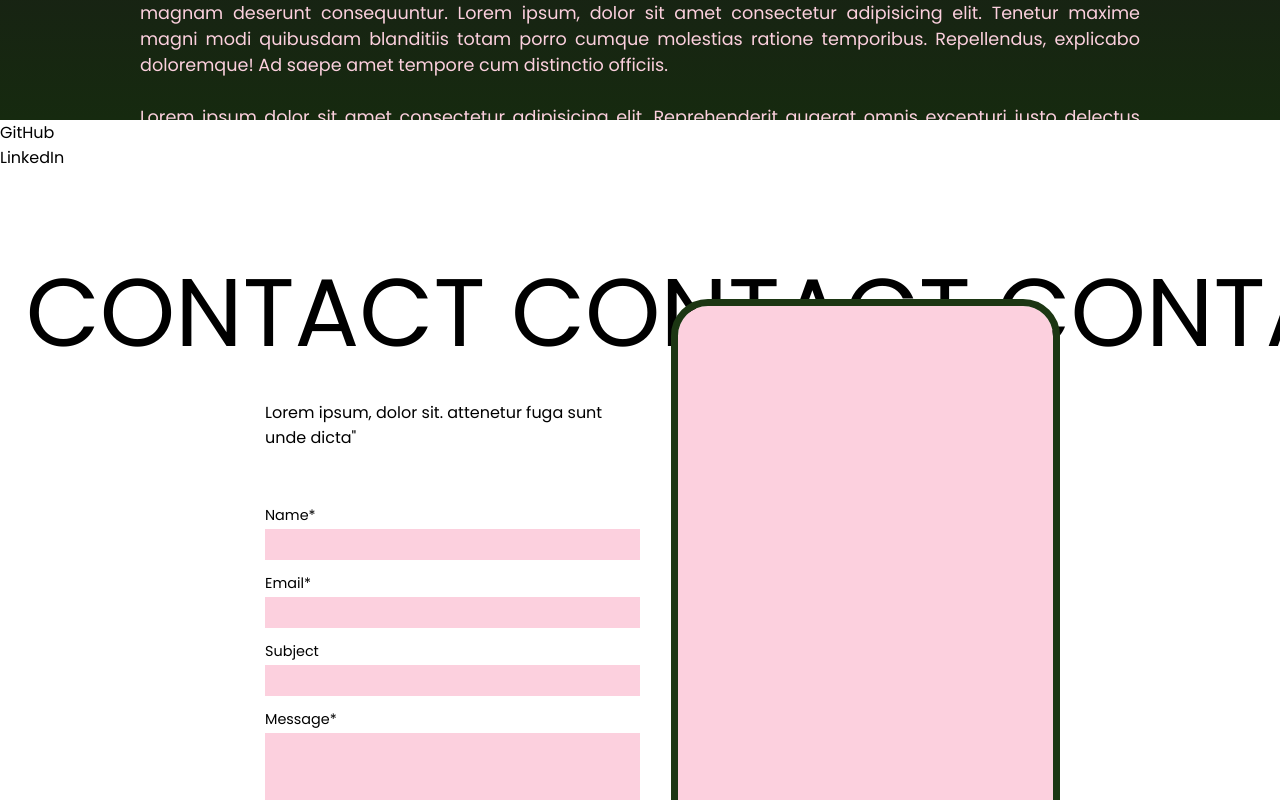
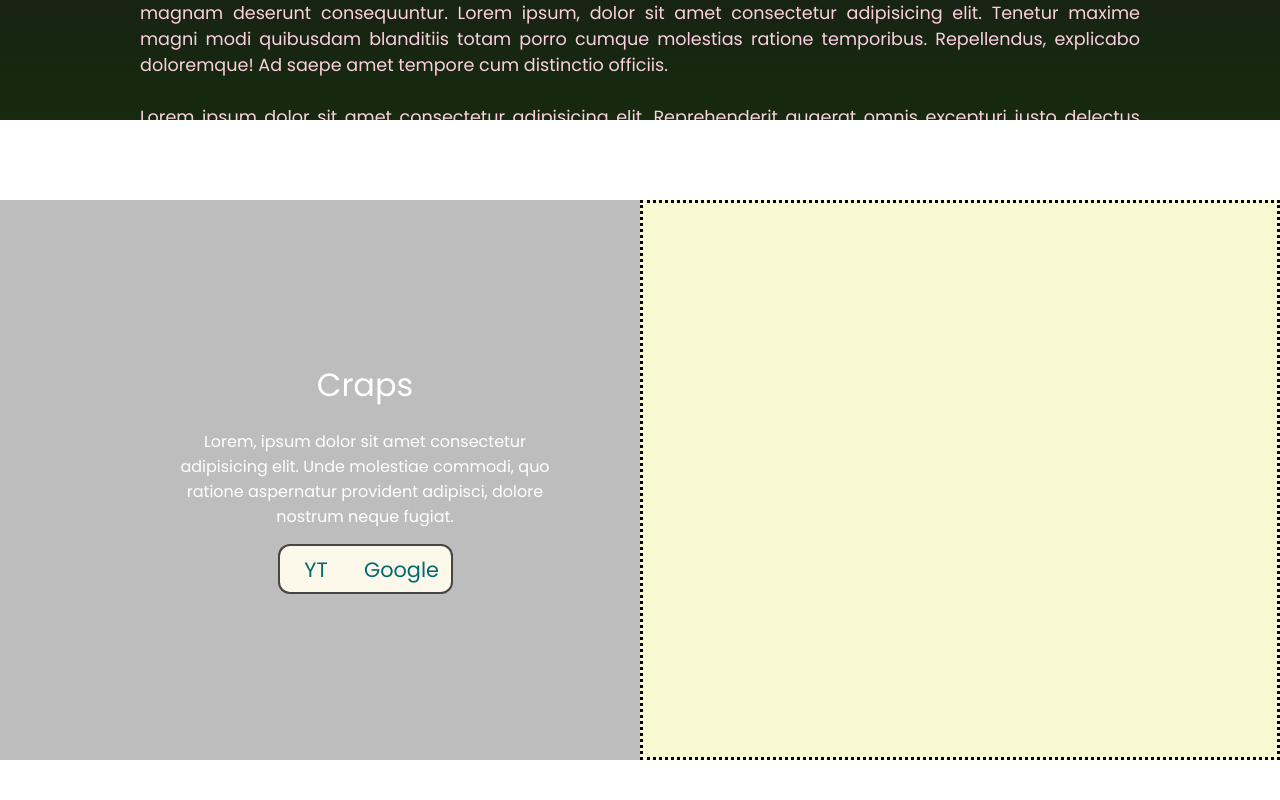
Before and after one commit to sparklingwaterlemon/Portfolio, a React (Create React App) app: page / in a window 1280 px wide. Shown: the part 1000-1800 px from the top of the page. Built offline with nearby package versions, Linux system fonts and the light colour scheme.

Commit message:
projectD left side complete

```diff
--- a/src/Components/NavBar/NavBar.css
+++ b/src/Components/NavBar/NavBar.css
@@ -15,7 +15,7 @@
   width: 100%;
   padding: 0.5rem 0rem;
   /* background-color: rgba(250, 250, 210,.4); */
-  background-color: #152a0d;
+  background-color: rgba(21, 42, 13,.4);
   color: #fcd0de;
   box-shadow: 0px 0px 10px 2px rgba(9, 9, 9, 0.23);
 
--- /dev/null
+++ b/src/Components/ProjectSectionD/ProjectSectionD.css
@@ -0,0 +1,88 @@
+#projects{
+    height: 100vh;
+
+    display: flex;
+    flex-wrap: wrap;
+}
+.left-container{
+    background-color: rgb(189, 189, 189);
+    /* border: 4px dotted orange; */
+    margin-top: 10vh;
+    width: 50vw;
+    height: 70vh;
+
+    display: flex;
+    align-items: center;
+    justify-content: flex-end;
+    color: white;
+}
+
+.pd-info-container{
+    /* background-color: rgba(232, 167, 54, 0.431);   */
+
+    width: 400px;
+    position: relative;
+    right: 75px;
+    text-align: center;
+}
+
+.pd-title{
+    /* outline: 2px solid orange; */
+    font-size: 2em;
+    padding: 10px 0px 0px 0px;
+}
+.pd-text{
+    /* outline: 2px solid plum; */
+    font-size: 1em;
+    padding: 20px 0px 0px 0px;
+}
+
+.pd-link-container{
+    /* outline: 2px solid gainsboro; */
+    padding: 15px;
+    display: flex;
+    justify-content: center;
+}
+.pd-button{
+    width: 125px;
+    height: 50px;
+    background-color: #fcf8ea;
+    border: 2px solid  rgb(69, 69, 69);
+    font-size: 1.3em;
+    color: rgb(0, 105, 111);
+    transition: background-color .6s, color .5s, border 1s ease-in;
+    cursor: pointer;
+}
+.pd-button.yt{
+    width: 75px;
+    border-radius: 12px 0px 0px 12px;
+    border-style: solid none solid solid;
+}
+.pd-button.gg{
+    width: 100px;
+    border-radius: 0px 12px 12px 0px;
+    border-style: solid solid solid none;
+}
+.pd-button:hover{
+    background-color: black;
+    color: white;
+}
+.pd-button.yt:hover{
+    border: 2px solid white;
+    border-style: solid none solid solid;
+}
+.pd-button.gg:hover{
+    border: 2px solid white;
+    border-style: solid solid solid none;
+}
+
+
+
+
+.right-container{
+    background-color: lightgoldenrodyellow;
+    border: 3px dotted black;
+    margin-top: 10vh;
+    width: 50vw;
+    height: 70vh;
+}
--- /dev/null
+++ b/src/Components/ProjectSectionD/ProjectSectionD.jsx
@@ -0,0 +1,33 @@
+import "./ProjectSectionD.css";
+
+export default function ProjectSectionD(){
+    return(
+        <section id="projects">
+            <div className="left-container">
+                <div className="pd-info-container">
+                    <div className="pd-title">
+                        Craps
+                    </div>
+                    <div className="pd-text">
+                        Lorem, ipsum dolor sit amet consectetur adipisicing elit. Unde molestiae commodi, quo ratione aspernatur provident adipisci, dolore nostrum neque fugiat.
+                    </div>
+                    <div className="pd-link-container">
+                        <a className="pdlink yt" href="https://www.youtube.com" target="_blank" rel="noreferrer">
+                            <button className="pd-button yt"> YT </button>
+                        </a>
+                        <a className="pdlink gg" href="https://www.google.com" target="_blank" rel="noreferrer">
+                            <button className="pd-button gg"> Google </button>
+                        </a>
+                    </div>
+                </div>
+            </div>
+
+
+            <div className="right-container">
+                <div className="right-image-container">
+                    <div className="right-test-image"/>
+                </div>
+            </div>
+        </section>
+    )
+}
--- a/src/Pages/App/App.jsx
+++ b/src/Pages/App/App.jsx
@@ -4,7 +4,8 @@ import NavBar from '../../Components/NavBar/NavBar';
 import HeroSection from '../../Components/HeroSection/HeroSection';
 import AboutSection from '../../Components/AboutSection/AboutSection';
 
-import ProjectSectionA from '../../Components/ProjectSectionA/ProjectSectionA';
+// import ProjectSectionA from '../../Components/ProjectSectionA/ProjectSectionA';
+import ProjectSectionD from '../../Components/ProjectSectionD/ProjectSectionD';
 
 import ContactSection from '../../Components/ContactSection/ContactSection';
 import FooterSection from '../../Components/FooterSection/FooterSection';
@@ -19,9 +20,12 @@ export default function App() {
       <NavBar />
       <HeroSection />
       <AboutSection />
+
+
       {/* <ProjectSectionA /> */}
-      <section id="github">GitHub</section>
-      <section id="linkedin">LinkedIn</section>
+      <ProjectSectionD />
+      {/* <section id="github">GitHub</section> */}
+      {/* <section id="linkedin">LinkedIn</section> */}
       <ContactSection />
       {/* <FooterSection /> */}
 
```
Also changed, not shown: src/Components/ProjectSectionA/ProjectSectionA.jsx (indentation only).
